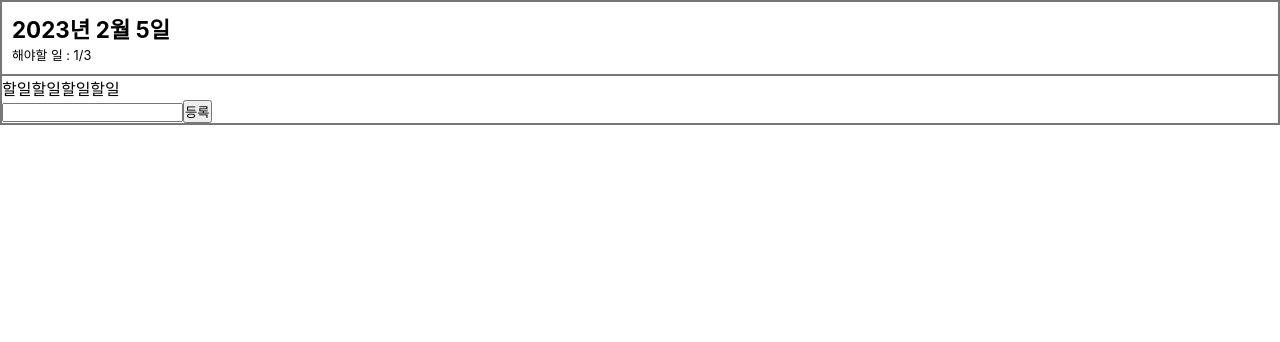
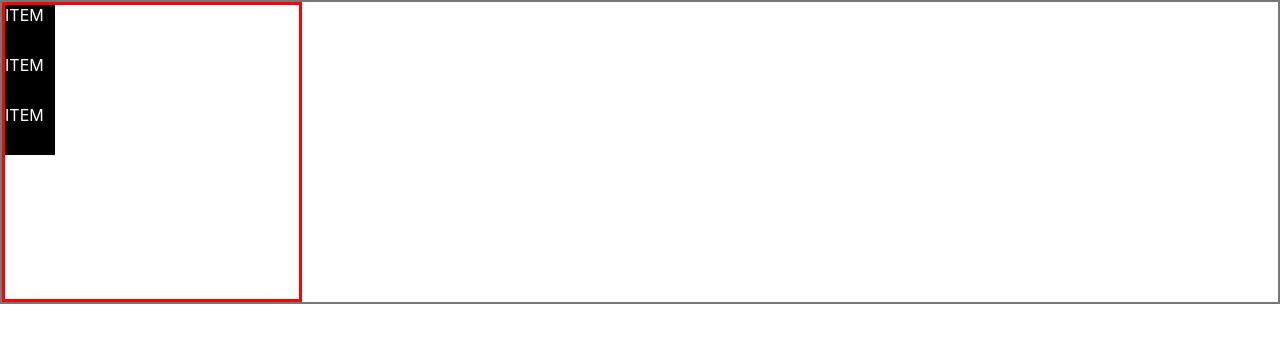
Before and after one commit to Eun-Hee/20230128_react, a React (Create React App) app in the folder todos/: page / in a window 1280 px wide. Shown: the top 342 px of the page. Built offline with nearby package versions, Linux system fonts and the light colour scheme.

Commit message:
Flex 기능 추가
Flex 기능 추가

```diff
--- a/todos/src/App.js
+++ b/todos/src/App.js
@@ -3,6 +3,7 @@ import TodoHeader from "./component/TodoHeader";
 import TodoList from "./component/TodoList";
 import TodoCreate from "./component/TodoCreate";
 import styled, { createGlobalStyle } from "styled-components";
+import Flex from "./component/Flex";
 
 const GlobalStyle = createGlobalStyle`
     *{
@@ -26,9 +27,10 @@ function App() {
     <div>
       <Container>
         <GlobalStyle />
-        <TodoHeader />
+        {/*<TodoHeader />
         <TodoList />
-        <TodoCreate />
+  <TodoCreate /> */}
+        <Flex></Flex>
       </Container>
     </div>
   );
--- a/todos/src/component/Button.jsx
+++ b/todos/src/component/Button.jsx
@@ -1,6 +1,6 @@
 import { darken, lighten } from "polished";
 import styled, { css, keyframes } from "styled-components";
-import { theme } from "../styles";
+//import { theme } from "../styles";
 
 function Button({ text, bgColor, big }) {
   return (
@@ -16,7 +16,7 @@ const slideUp = keyframes`
     }
 `;
 
-const StyledButton = styled.div`
+const StyledButton = styled.button`
   width: 100px;
   padding: 5px 0;
   border-radius: 10%;
@@ -26,6 +26,8 @@ const StyledButton = styled.div`
     bgColor || theme.colors.main}; // 비구조할당
   color: "#fff";
   text-align: center;
+  outline: none;
+  border: none;
 
   cursor: pointer;
   user-select: none;
--- /dev/null
+++ b/todos/src/component/Flex.jsx
@@ -0,0 +1,26 @@
+import styled from "styled-components";
+
+function Flex() {
+  return (
+    <Container>
+      <Item>ITEM</Item>
+      <Item>ITEM</Item>
+      <Item>ITEM</Item>
+    </Container>
+  );
+}
+
+const Container = styled.div`
+  width: 300px;
+  height: 300px;
+  border: 3px solid red;
+`;
+
+const Item = styled.div`
+  width: 50px;
+  height: 50px;
+  background: black;
+  color: #fff;
+`;
+
+export default Flex;
--- a/todos/src/component/TodoCreate.jsx
+++ b/todos/src/component/TodoCreate.jsx
@@ -1,10 +1,26 @@
+import styled from "styled-components";
+import Button from "./Button";
+
 function TodoCreate() {
   return (
-    <div>
-      <input type="text" />
-      <button>등록</button>
-    </div>
+    <Container>
+      <Input type="text" />
+      <Button>등록</Button>
+    </Container>
   );
 }
 
+const Container = styled.div`
+  padding: 10px;
+  text-align: center;
+`;
+
+const Input = styled.input`
+    width: 100%;
+    outline: none;
+  padding: 5px;
+  border: 1px solid;
+  border-color: {({ $theme }) => theme.colors.border};
+`;
+
 export default TodoCreate;
--- a/todos/src/component/TodoItem.jsx
+++ b/todos/src/component/TodoItem.jsx
@@ -1,5 +1,13 @@
+import styled from "styled-components";
+
 function TodoItem() {
-  return <il>할일</il>;
+  return <Container>할일</Container>;
 }
 
+const Container = styled.li`
+  padding: 10px;
+  border-bottom: 1px solid;
+  border-color: ${({ theme }) => theme.colors.border};
+`;
+
 export default TodoItem;
```
